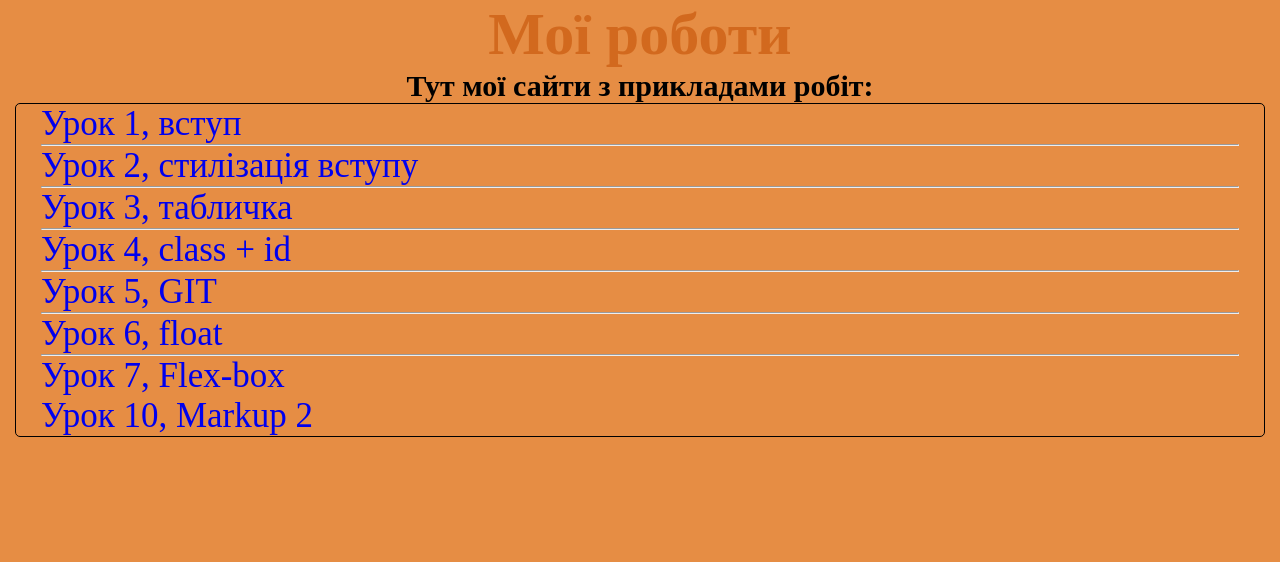
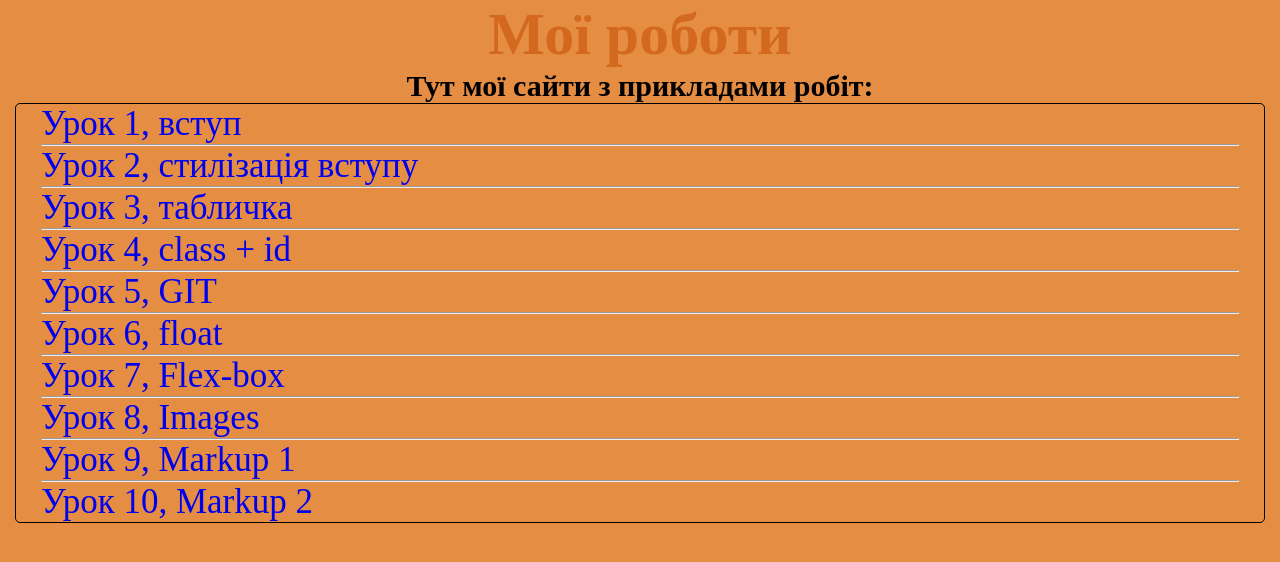
Before and after one commit to Monsterofood/IT-LESSONS, a plain HTML site: page index.html in a window 1280 px wide. Drawn offline with Linux system fonts and the light colour scheme.

Commit message:
markup 2

```diff
--- a/index.html
+++ b/index.html
@@ -12,7 +12,7 @@
     <h2>Тут мої сайти з прикладами робіт:</h2>
     <ol class="myworks">
 <table>
-    <tr>
+ <tr>
     <li><a href="/lesson1/index.html">Урок 1, вступ</a></li>
     <hr>
     <li><a href="/lesson2/index.html">Урок 2, стилізація вступу</a></li>
@@ -26,8 +26,13 @@
     <li><a href="/lesson6/index6.html">Урок 6, float</a></li>
     <hr>
     <li><a href="/lesson7/index7.html">Урок 7, Flex-box</a></li>
-    </tr>
+    <hr>
+    <li><a href="/lesson8/index.html">Урок 8, Images</a></li>
+    <hr>
+    <li><a href="/lesson9/index.html">Урок 9, Markup 1</a></li>
+    <hr>
     <li><a href="/lesson10/index.html">Урок 10, Markup 2</a></li>
+ </tr>
 </table>
 </ol>
 </body>
```
Also changed, not shown: lesson10/index.html (+1 -1 lines).
